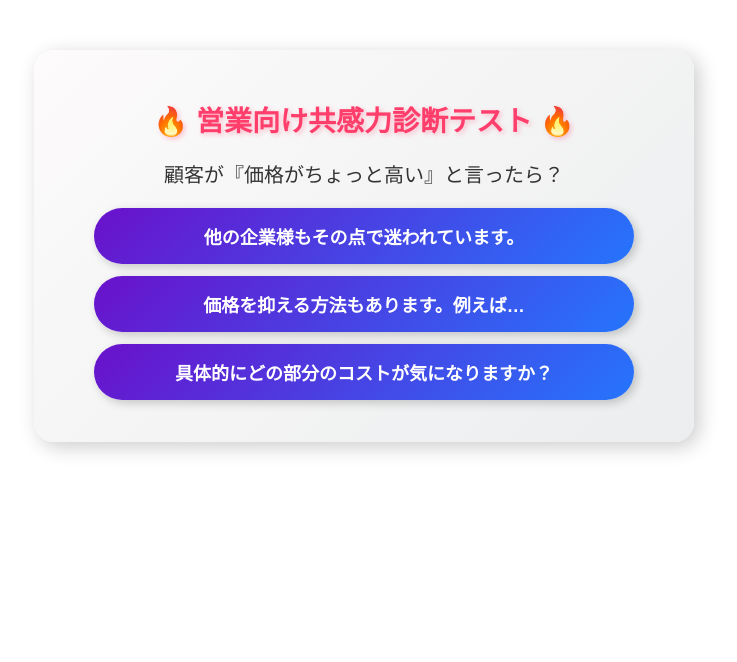
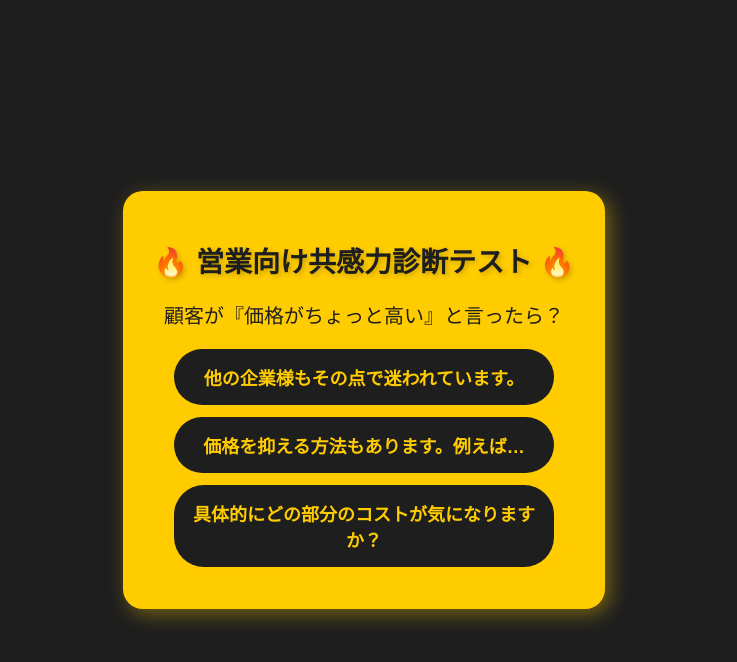
Before and after one commit to yukiko8888/sales-empathy-test, a React (Create React App) app: page / in a window 1280 px wide. Shown: the top 662 px of the page, without its empty margins (276-1013 px from the left). Built offline with nearby package versions, Linux system fonts and the light colour scheme.

Commit message:
黄色と濃いグレーのデザインに変更

```diff
--- a/src/components/EmpathyTest.css
+++ b/src/components/EmpathyTest.css
@@ -1,28 +1,39 @@
-/* 📌 全体のデザインを調整 */
+/* 📌 ページ全体の背景を濃いグレー */
+body {
+  background: #1e1e1e;
+  color: #ffffff;
+  font-family: "Poppins", sans-serif; /* Googleフォントでオシャレに */
+  display: flex;
+  justify-content: center;
+  align-items: center;
+  height: 100vh;
+  margin: 0;
+}
+
+/* 📌 コンテンツ全体のボックス */
 .container {
   max-width: 600px;
   margin: 50px auto;
   padding: 30px;
-  background: linear-gradient(135deg, #fdfbfb, #ebedee); /* 淡いグラデーション */
+  background: #ffcc00; /* 黄色のボックス */
   border-radius: 20px;
-  box-shadow: 5px 5px 20px rgba(0, 0, 0, 0.2);
+  box-shadow: 5px 5px 20px rgba(255, 204, 0, 0.4); /* 黄色の影を少し */
   text-align: center;
-  font-family: "Poppins", sans-serif; /* Googleフォント */
+  color: #1e1e1e; /* 濃いグレーの文字色 */
 }
 
-/* 📌 タイトルのデザイン */
+/* 📌 タイトル */
 h1 {
   font-size: 28px;
   font-weight: bold;
-  color: #ff3e6b; /* ネオンピンク */
-  text-shadow: 2px 2px 5px rgba(255, 62, 107, 0.3);
+  color: #1e1e1e; /* 濃いグレーでメリハリ */
+  text-shadow: 2px 2px 5px rgba(0, 0, 0, 0.2);
 }
 
-/* 📌 質問部分のデザイン */
+/* 📌 質問のデザイン */
 .question {
   font-size: 20px;
   margin-bottom: 20px;
-  color: #333;
 }
 
 /* 📌 ボタンのデザイン */
@@ -33,19 +44,20 @@ button {
   margin: 12px auto;
   font-size: 18px;
   border: none;
-  border-radius: 30px; /* 丸みをつける */
-  background: linear-gradient(135deg, #6a11cb, #2575fc); /* グラデーション */
-  color: white;
+  border-radius: 30px;
+  background: #1e1e1e; /* 濃いグレー */
+  color: #ffcc00; /* 黄色の文字 */
   font-weight: bold;
   cursor: pointer;
   transition: all 0.3s ease-in-out;
-  box-shadow: 3px 3px 10px rgba(0, 0, 0, 0.2);
+  box-shadow: 3px 3px 10px rgba(255, 204, 0, 0.2);
 }
 
-/* 📌 ボタンのホバーエフェクト */
+/* 📌 ボタンのホバーアニメーション */
 button:hover {
   transform: scale(1.05);
-  background: linear-gradient(135deg, #2575fc, #6a11cb);
+  background: #333333; /* 少し明るいグレー */
+  color: #ffffff; /* ホバー時は白字に */
 }
 
 /* 📌 結果のデザイン */
@@ -53,5 +65,5 @@ button:hover {
   font-size: 22px;
   font-weight: bold;
   margin-top: 25px;
-  color: #ff3e6b;
+  color: #1e1e1e;
 }
```
